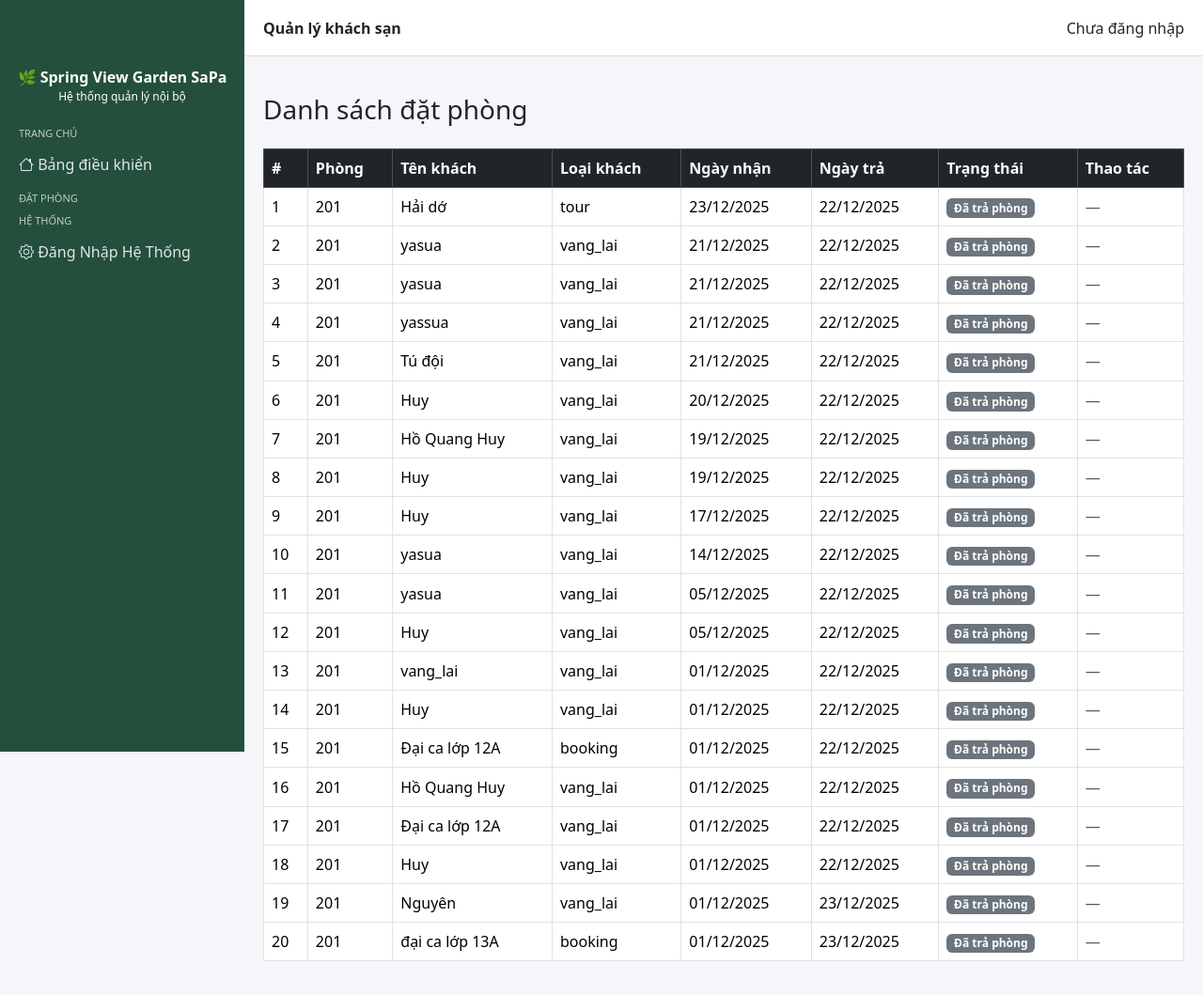
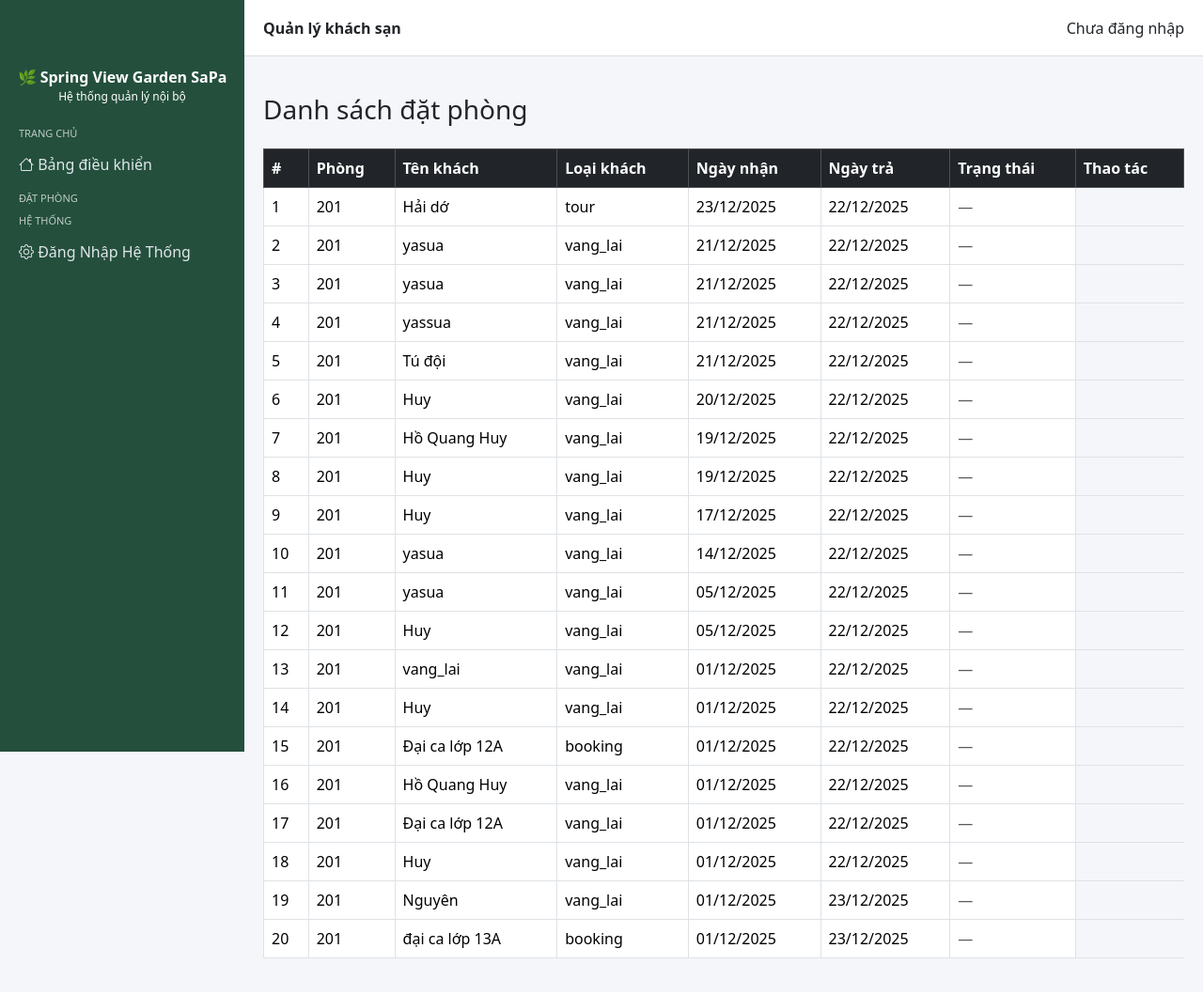
Before and after one commit to huyhandsome6996/quanlykhachsan, a Django app: template templates/dat_phong/danh_sach_dat_phong.html in a window 1280 px wide. Shown: the whole page at 94% size. After the commit the page ends 1020 px from the top, so only its background shows below. Run offline with Django 5.2, Linux system fonts and the light colour scheme; the template is opened without the code that fills it: values that come from a table or form of the project are taken from there, others are empty; data comes from the database, SQL or seed files in the repository; parts of the project's set-up code (start-up, migrations or seed data) failed here and were passed over.

Commit message:
chinh sua phan quyen danh sach dat phong

```diff
--- a/templates/dat_phong/danh_sach_dat_phong.html
+++ b/templates/dat_phong/danh_sach_dat_phong.html
@@ -32,18 +32,15 @@
                 {% endif %}
             </td>
             <td>
-                {% if dp.dang_o %}
-                    <span class="badge bg-success">Đang ở</span>
-                {% else %}
-                    <span class="badge bg-secondary">Đã trả phòng</span>
-                {% endif %}
-            </td>
-            <td>
+               {% if user.is_superuser %}
         {% if dp.dang_o %}
             <a href="{% url 'dat_phong:check_out' dp.id %}"
                class="btn btn-sm btn-danger">
                 Check-out
             </a>
+        {% else %}
+            <span class="text-muted">—</span>
+        {% endif %}
     {% else %}
         <span class="text-muted">—</span>
     {% endif %}
```
Lines whose indentation alone changed are shown as unchanged.
